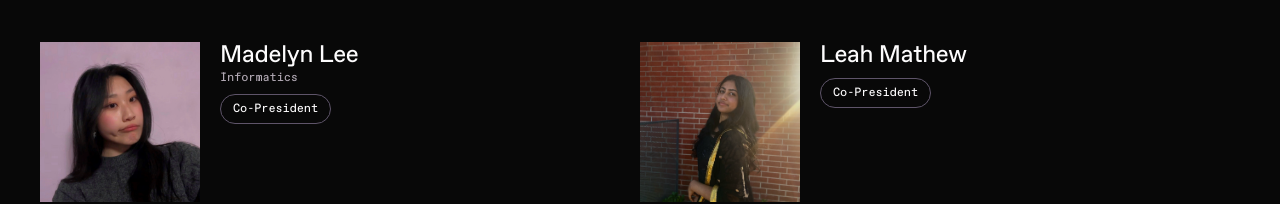
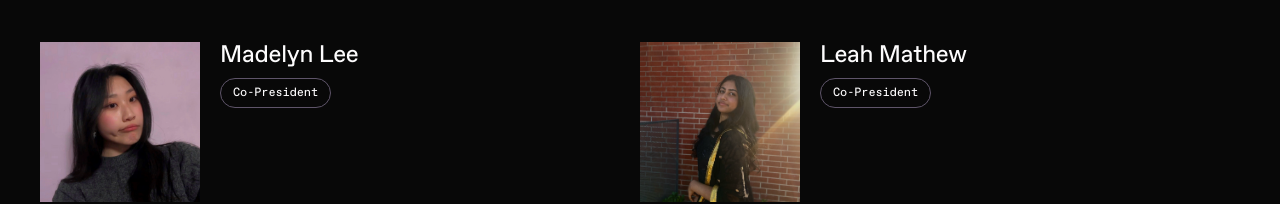
Before and after one commit to tedx-uofw/tedx-website-2025, a React (Vite) app: page /team in a window 1280 px wide. Shown: the part 980-1184 px from the top of the page. Built offline with nearby package versions, Linux system fonts and the light colour scheme.

Commit message:
Removed majors from team members

```diff
--- a/src/pages/Team/TeamSection.jsx
+++ b/src/pages/Team/TeamSection.jsx
@@ -23,77 +23,77 @@ export default function TeamSection() {
         {
             section: "CO-PRESIDENTS",
             members: [
-                { name: "Madelyn Lee", major: "Informatics", role: "Co-President", image: "/team/Team Pics/MadelynLee-compressed -tiny.webp" },
-                { name: "Leah Mathew", major: "", role: "Co-President", image: "/team/Team Pics/LeahMathew-compressed -tiny.webp" },
+                { name: "Madelyn Lee", role: "Co-President", image: "/team/Team Pics/MadelynLee-compressed -tiny.webp" },
+                { name: "Leah Mathew", role: "Co-President", image: "/team/Team Pics/LeahMathew-compressed -tiny.webp" },
                 { name: "Aryan Sharma", major: "Computer Science", role: "Co-President", image: "/team/Team Pics/AryanSharma-compressed -tiny.webp" },
             ]
         },
         {
             section: "DESIGN",
             members: [
-                { name: "Emily Hao", major: "Design & Informatics", role: "Design Director", image: "/team/Team Pics/EmilyHao-compressed -tiny.webp" },
-                { name: "Stephanie Chou", major: "Interaction Design", image: "/team/Team Pics/StephanieChou-compressed -tiny.webp" },
-                { name: "Chris Sanders", major: "HCDE", image: "/team/Team Pics/ChrisSanders-compressed -tiny.webp" },
-                { name: "Addison Mercado", major: "Informatics", image: "/team/Team Pics/AddisonMercado-compressed -tiny.webp" },
-                { name: "Michelle Nguyen", major: "HCDE", image: "/team/Team Pics/MichelleNguyen-compressed -tiny.webp" }
+                { name: "Emily Hao", role: "Design Director", image: "/team/Team Pics/EmilyHao-compressed -tiny.webp" },
+                { name: "Stephanie Chou", image: "/team/Team Pics/StephanieChou-compressed -tiny.webp" },
+                { name: "Chris Sanders", image: "/team/Team Pics/ChrisSanders-compressed -tiny.webp" },
+                { name: "Addison Mercado", image: "/team/Team Pics/AddisonMercado-compressed -tiny.webp" },
+                { name: "Michelle Nguyen", image: "/team/Team Pics/MichelleNguyen-compressed -tiny.webp" }
             ]
         },
         {
             section: "WEB DEVELOPMENT",
             members: [
-                { name: "Nathan Daeila", major: "Informatics", role: "Web Development Co-Director", image: "/team/Team Pics/NathanDaeila-compressed -tiny.webp" },
-                { name: "Mehul Chaudhari", major: "Computer Science", role: "Web Development Co-Director", image: "/team/Team Pics/MehulChaudhari-compressed -tiny.webp" },
-                { name: "Ryan Cho", major: "Computer Science", image: "/team/Team Pics/RyanCho-compressed -tiny.webp" },
-                { name: "Sai Sunku", major: "Computer Science", image: "/team/Team Pics/SaiSunku-compressed -tiny.webp" },
-                { name: "Timothy Hoang", major: "Computer Science", image: "/team/Team Pics/TimothyHoang-compressed -tiny.webp" },
-                { name: "Thanh Trinh", major: "Computer Science", image: "/team/Team Pics/ThanhTrinh-compressed -tiny.webp" },
+                { name: "Nathan Daeila", role: "Web Development Co-Director", image: "/team/Team Pics/NathanDaeila-compressed -tiny.webp" },
+                { name: "Mehul Chaudhari", role: "Web Development Co-Director", image: "/team/Team Pics/MehulChaudhari-compressed -tiny.webp" },
+                { name: "Ryan Cho", image: "/team/Team Pics/RyanCho-compressed -tiny.webp" },
+                { name: "Sai Sunku", image: "/team/Team Pics/SaiSunku-compressed -tiny.webp" },
+                { name: "Timothy Hoang", image: "/team/Team Pics/TimothyHoang-compressed -tiny.webp" },
+                { name: "Thanh Trinh", image: "/team/Team Pics/ThanhTrinh-compressed -tiny.webp" },
             ]
         },
         {
             section: "FINANCE",
             members: [
-                { name: "Lillian Tran", major: "Accounting", role: "Finance Director", image: "/team/Team Pics/LillianTran-compressed -tiny.webp" },
-                { name: "Kayla Pham", major: "Marketing", image: "/team/Team Pics/KaylaPham-compressed -tiny.webp" },
-                { name: "Ryann Phillips", major: "Business Administration", image: "/team/Team Pics/RyannPhillips-compressed -tiny.webp" },
-                { name: "Reva Kulkarni", major: "Business Administration", image: "/team/Team Pics/RevaKulkarni-compressed -tiny.webp" }
+                { name: "Lillian Tran", role: "Finance Director", image: "/team/Team Pics/LillianTran-compressed -tiny.webp" },
+                { name: "Kayla Pham", image: "/team/Team Pics/KaylaPham-compressed -tiny.webp" },
+                { name: "Ryann Phillips", image: "/team/Team Pics/RyannPhillips-compressed -tiny.webp" },
+                { name: "Reva Kulkarni", image: "/team/Team Pics/RevaKulkarni-compressed -tiny.webp" }
             ]
         },
         {
             section: "LOGISTICS",
             members: [
-                { name: "Simran Kaur", major: "Informatics", role: "Logistics Co-Director", image: "/team/Team Pics/SimranKaur-compressed -tiny.webp" },
-                { name: "Ryan Vu", major: "Computer Science & Informatics", role: "Logistics Co-Director", image: "/team/Team Pics/RyanVu-compressed -tiny.webp" },
-                { name: "Hailey Yuan", major: "", image: "/team/Team Pics/HaileyYuan-compressed -tiny.webp" },
-                { name: "Grace Townsend", major: "Finance & Marketing", image: "/team/Team Pics/GraceTownsend-compressed -tiny.webp" },
-                { name: "Kayla Vo", major: "Business", image: "/team/Team Pics/KaylaVo-compressed -tiny.webp" },
-                { name: "Mia McDunnah", major: "Informatics", image: "/team/Team Pics/MiaMcDunnah-compressed -tiny.webp" },
-                { name: "Shubham Garg", major: "Business Administration", image: "/team/Team Pics/ShubhamGarg-compressed -tiny.webp" }
+                { name: "Simran Kaur", role: "Logistics Co-Director", image: "/team/Team Pics/SimranKaur-compressed -tiny.webp" },
+                { name: "Ryan Vu", role: "Logistics Co-Director", image: "/team/Team Pics/RyanVu-compressed -tiny.webp" },
+                { name: "Hailey Yuan", image: "/team/Team Pics/HaileyYuan-compressed -tiny.webp" },
+                { name: "Grace Townsend", image: "/team/Team Pics/GraceTownsend-compressed -tiny.webp" },
+                { name: "Kayla Vo", image: "/team/Team Pics/KaylaVo-compressed -tiny.webp" },
+                { name: "Mia McDunnah", image: "/team/Team Pics/MiaMcDunnah-compressed -tiny.webp" },
+                { name: "Shubham Garg", image: "/team/Team Pics/ShubhamGarg-compressed -tiny.webp" }
             ]
         },
         {
             section: "MARKETING",
             members: [
-                { name: "Anya Pan", major: "Business Administration", role: "Marketing Co-Director", image: "/team/Team Pics/AnyaPan-compressed -tiny.webp" },
-                { name: "Karen Ensastegui Salazar", major: "Marketing", role: "Marketing Co-Director", image: "/team/Team Pics/KarenSalazar-compressed -tiny.webp" },
-                { name: "Tara Kapur", major: "Marketing & Psychology", image: "/team/Team Pics/TaraKapur-compressed -tiny.webp" },
-                { name: "Vatsala Choudhary", major: "Business Administration", image: "/team/Team Pics/VatsalaChoudhary-compressed -tiny.webp" },
-                { name: "Ally Phan", major: "Marketing", image: "/team/Team Pics/AllyPhan-compressed -tiny.webp" },
-                { name: "Gloria Ramirez- Hernandez", major: "Business Administration", image: "/team/Team Pics/GloriaHernandez-compressed -tiny.webp" },
-                { name: "Kitkat Villavicencio", major: "Informatics & Psychology", image: "/team/Team Pics/KitkatVillavicencio-compressed -tiny.webp" },
-                { name: "Isabella Truong", major: "Business Administration", image: "/team/Team Pics/IsabellaTruong-compressed -tiny.webp" }
+                { name: "Anya Pan", role: "Marketing Co-Director", image: "/team/Team Pics/AnyaPan-compressed -tiny.webp" },
+                { name: "Karen Ensastegui Salazar", role: "Marketing Co-Director", image: "/team/Team Pics/KarenSalazar-compressed -tiny.webp" },
+                { name: "Tara Kapur", image: "/team/Team Pics/TaraKapur-compressed -tiny.webp" },
+                { name: "Vatsala Choudhary", image: "/team/Team Pics/VatsalaChoudhary-compressed -tiny.webp" },
+                { name: "Ally Phan", image: "/team/Team Pics/AllyPhan-compressed -tiny.webp" },
+                { name: "Gloria Ramirez- Hernandez", image: "/team/Team Pics/GloriaHernandez-compressed -tiny.webp" },
+                { name: "Kitkat Villavicencio", image: "/team/Team Pics/KitkatVillavicencio-compressed -tiny.webp" },
+                { name: "Isabella Truong", image: "/team/Team Pics/IsabellaTruong-compressed -tiny.webp" }
             ]
         },
         {
             section: "SPEAKER SELECTION",
             members: [
-                { name: "Tanishka Anandkumar", major: "Engineering", role: "Speaker Selection Co-Director", image: "/team/Team Pics/TanishkaAnandkumar-compressed -tiny.webp" },
-                { name: "Diya Patel", major: "", role: "Speaker Selection Co-Director", image: "/team/Team Pics/DiyaPatel-compressed -tiny.webp" },
-                { name: "Hirsh Garhwal", major: "", image: "/team/Team Pics/HirshGarhwal-compressed -tiny.webp" },
-                { name: "Radhika Kamran", major: "", image: "/team/Team Pics/RadhikaKamran-compressed -tiny.webp" },
-                { name: "Annissa Tan", major: "", image: "/team/Team Pics/AnnissaTan-compressed -tiny.webp" },
-                { name: "Sidhant Rauniyar", major: "Physiology", image: "/team/Team Pics/SidhantRauniyar-compressed -tiny.webp" },
-                { name: "Tatiana Miranda", major: "Hispanic Studies", image: "/team/Team Pics/TatianaMiranda-compressed -tiny.webp" },
-                { name: "Srimedha Thummala", major: "Computer Science", image: "/team/Team Pics/SrimedhaThummala-compressed -tiny.webp" }
+                { name: "Tanishka Anandkumar", role: "Speaker Selection Co-Director", image: "/team/Team Pics/TanishkaAnandkumar-compressed -tiny.webp" },
+                { name: "Diya Patel", role: "Speaker Selection Co-Director", image: "/team/Team Pics/DiyaPatel-compressed -tiny.webp" },
+                { name: "Hirsh Garhwal", image: "/team/Team Pics/HirshGarhwal-compressed -tiny.webp" },
+                { name: "Radhika Kamran", image: "/team/Team Pics/RadhikaKamran-compressed -tiny.webp" },
+                { name: "Annissa Tan", image: "/team/Team Pics/AnnissaTan-compressed -tiny.webp" },
+                { name: "Sidhant Rauniyar", image: "/team/Team Pics/SidhantRauniyar-compressed -tiny.webp" },
+                { name: "Tatiana Miranda", image: "/team/Team Pics/TatianaMiranda-compressed -tiny.webp" },
+                { name: "Srimedha Thummala", image: "/team/Team Pics/SrimedhaThummala-compressed -tiny.webp" }
             ]
         }
     ];
```
